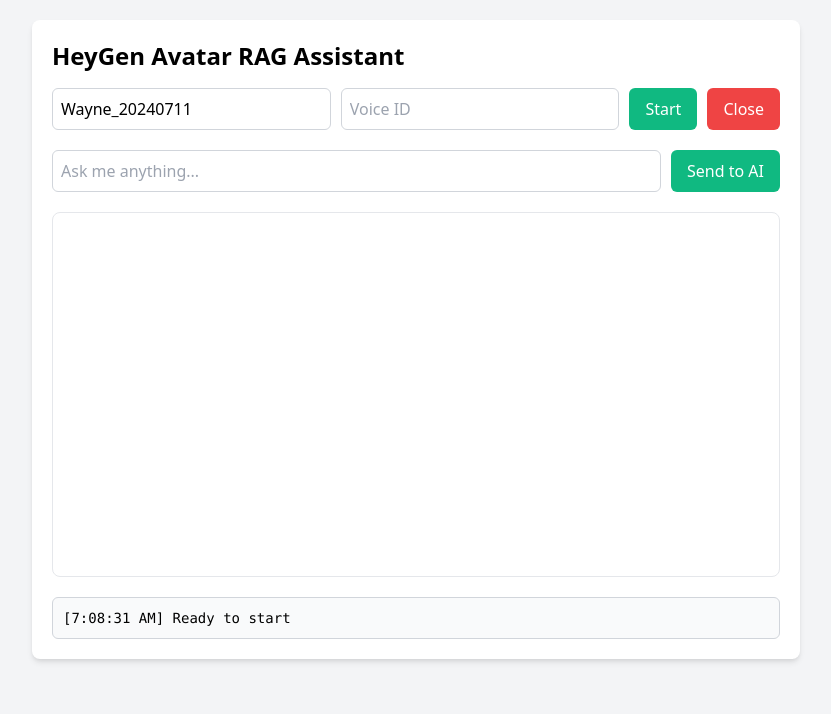
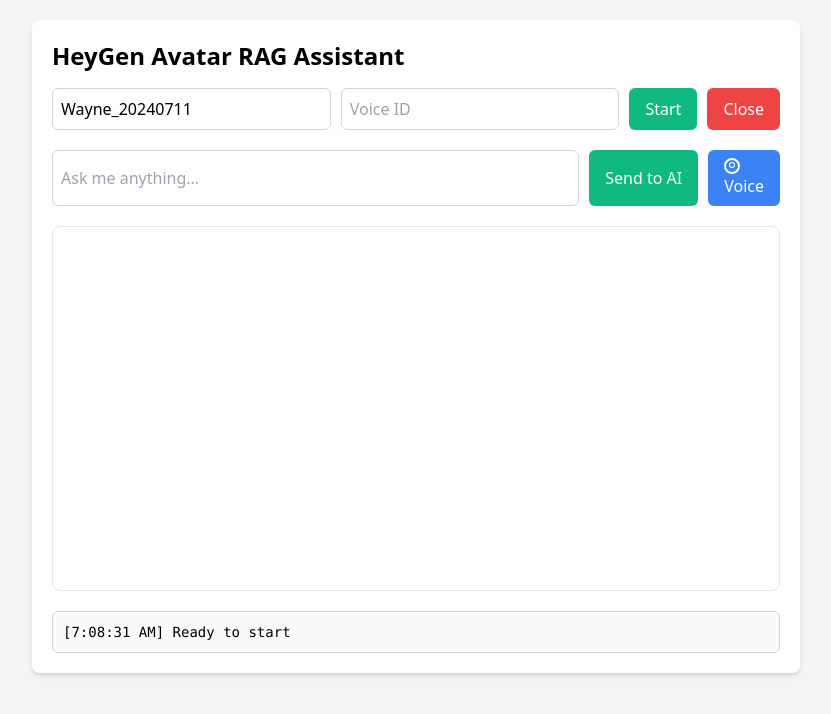
Before and after one commit to matt-stan-j/heygen_test, a website: page index.html in a window 1280 px wide. Shown: the whole page, without its empty margins (224-1055 px from the left). Drawn offline with nearby package versions, Linux system fonts and the light colour scheme.

Commit message:
Added voice input function to index.html

```diff
--- a/index.html
+++ b/index.html
@@ -39,5 +39,6 @@
     </div>
 
     <script src="script.js"></script>
+    <script src="voice-input.js"></script>
 </body>
 </html>
```
